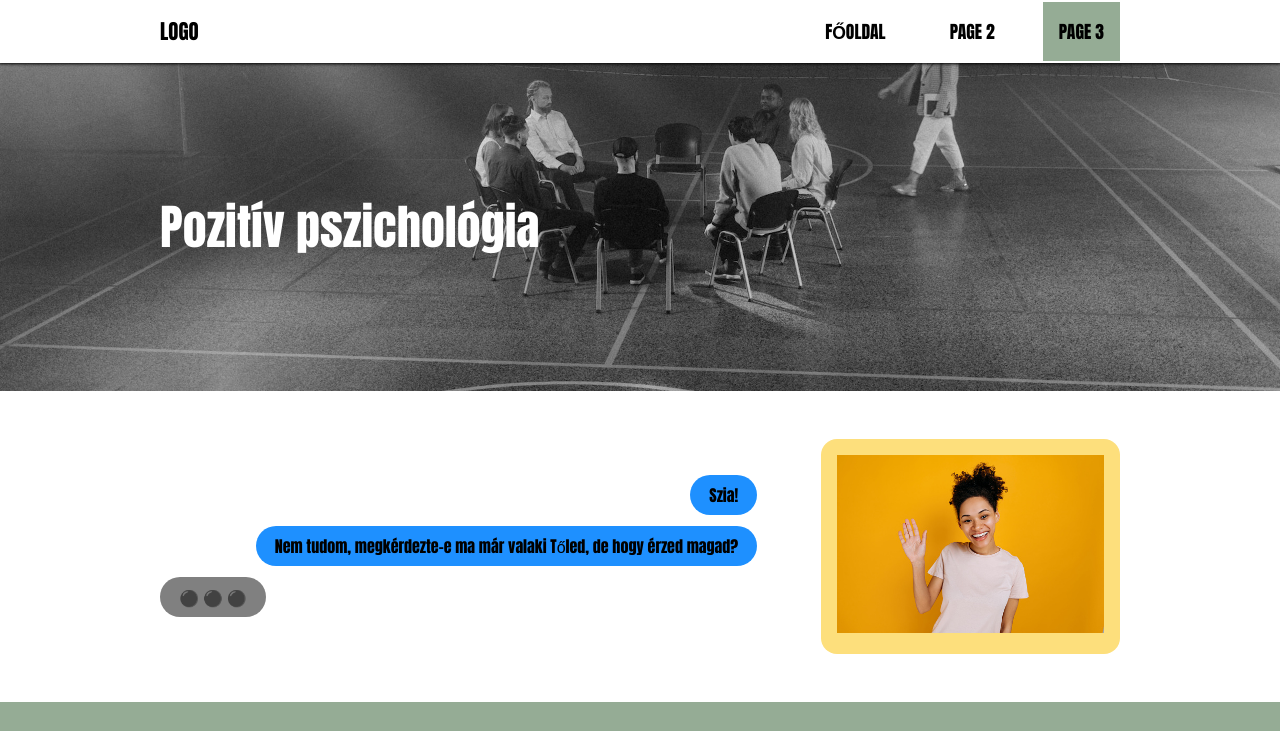
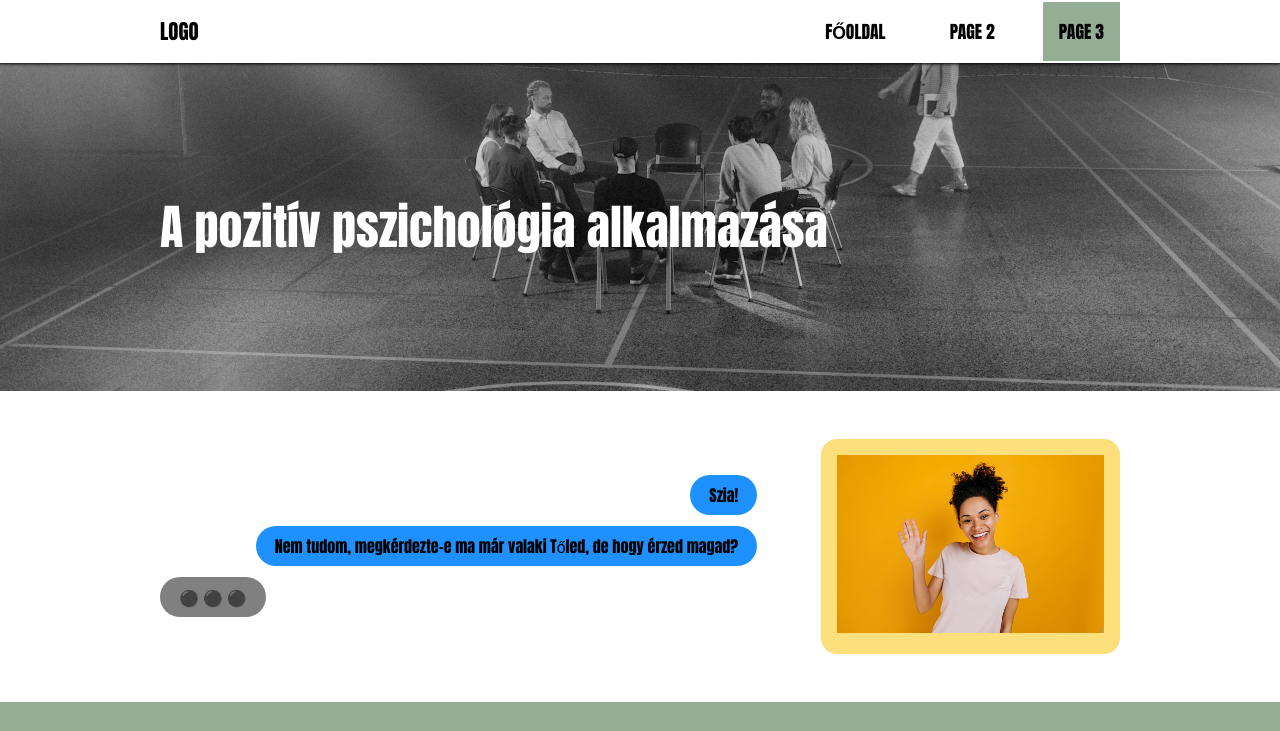
Before and after one commit to kovacsgergo7/SarahProject, a plain HTML site: page page3.html in a window 1280 px wide. Shown: the top 731 px of the page. Drawn offline with Linux system fonts and the light colour scheme.

Commit message:
Changed text

```diff
--- a/page3.html
+++ b/page3.html
@@ -4,7 +4,7 @@
     <meta charset="UTF-8">
     <meta http-equiv="X-UA-Compatible" content="IE=edge">
     <meta name="viewport" content="width=device-width, initial-scale=1.0">
-    <title>Document</title>
+    <title>A pozitív pszichológia alkalmazása</title>
     <link rel="stylesheet" href="style.css">
 </head>
 <body>
@@ -20,7 +20,7 @@
     </nav>
     <header>
         <div class="container">
-            <h1>Pozitív pszichológia</h1>
+            <h1>A pozitív pszichológia alkalmazása</h1>
         </div>
     </header>
 
```
